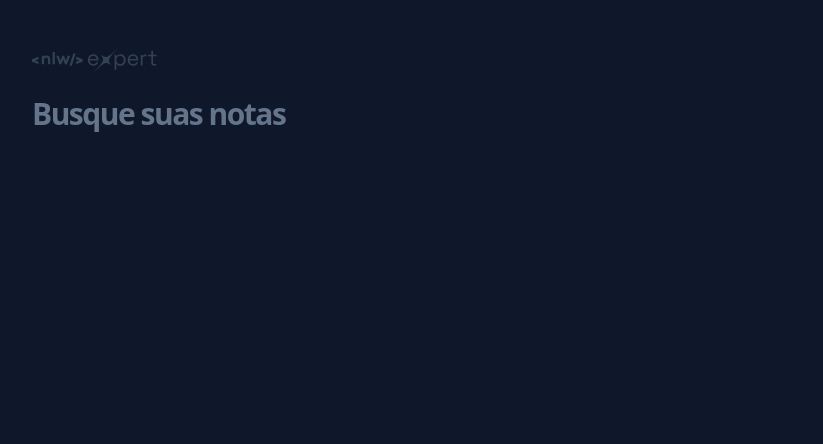
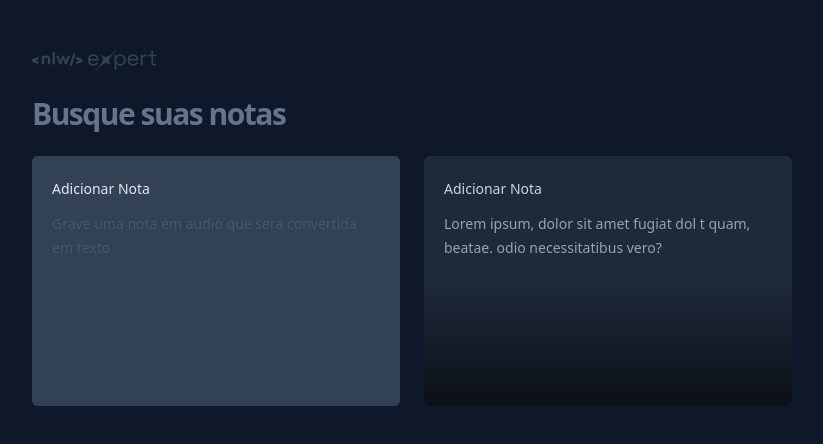
Before and after one commit to Kaiqueav/Expert-Note, a React (Vite) app: page / in a window 1280 px wide. Shown: the top 444 px of the page, without its empty margins (32-855 px from the left). Built offline with nearby package versions, Linux system fonts and the light colour scheme.

Commit message:
feat: create cardnote

```diff
--- a/src/App.tsx
+++ b/src/App.tsx
@@ -1,5 +1,6 @@
 import Logo from './assets/Logo.svg';
-
+import { CardNew } from './components/cardNew/CardNew.tsx';
+import { CardNote } from './components/cardNotes/CardNote.tsx';
 function App() {
 
   return (
@@ -13,6 +14,10 @@ function App() {
           className='w-full bg-transparent text-3xl font-semibold tracking-tighter outline-none placeholder:text-slate-500'
           />
       </form>
+      <div className='grid grid-cols-3 gap-6 auto-rows-[250px] '>
+         <CardNew/>
+         <CardNote/>
+      </div>
 
 
     </div>
--- /dev/null
+++ b/src/components/cardNotes/CardNote.tsx
@@ -0,0 +1,9 @@
+export const CardNote = () => {
+  return (
+    <div className="rounded-md bg-slate-800 p-5 space-y-3 overflow-hidden relative  hover:ring-2 hover:ring-slate-600">
+        <span className="text-sm font-medium text-slate-300"> Adicionar Nota</span>
+        <p className="text-sm leading-6 text-slate-400"> Lorem ipsum, dolor sit amet  fugiat dol t quam, beatae. odio necessitatibus vero?</p>
+        <div className="absolute bottom-0 left-0 right-0 h-1/2 bg-gradient-to-t from-black/60 to-black/0 pointer-events-none"></div>
+    </div>
+  )
+}
```
